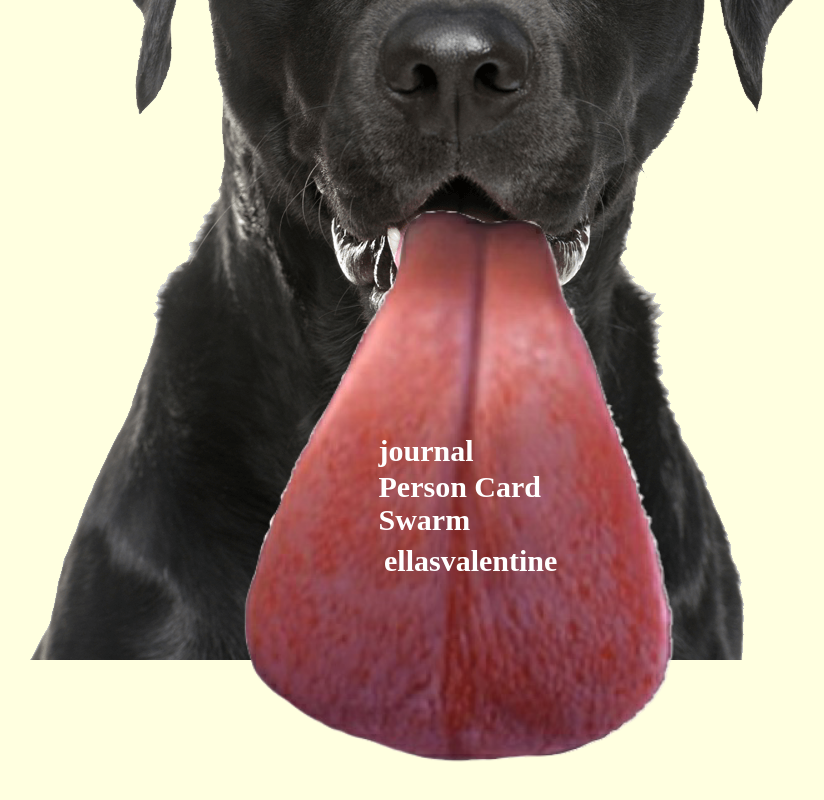
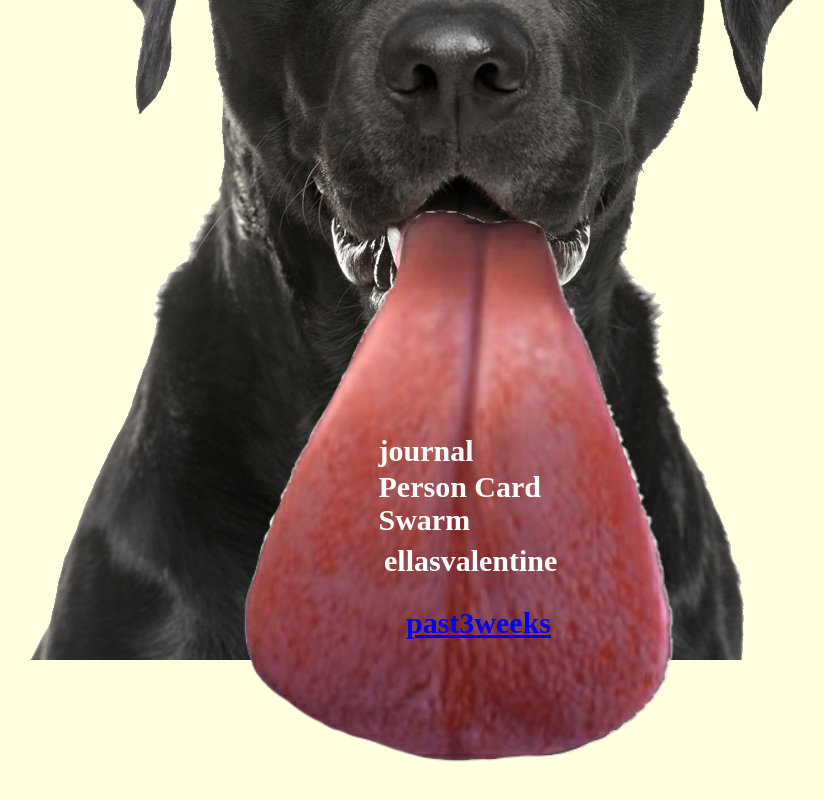
Before and after one commit to c23hc1/c23hc1.github.io, a plain HTML site: page index.html in a window 1280 px wide. Shown: the part 340-1140 px from the top of the page, without its empty margins (14-838 px from the left). Drawn offline with Linux system fonts and the light colour scheme.

Commit message:
Push to GitHub!

```diff
--- a/index.html
+++ b/index.html
@@ -92,6 +92,19 @@
 	color: white;
 	font-weight: bold;
 }
+
+#past3weeks{
+	left:40%;
+	top:40%;
+	position: relative;
+
+}
+#past3weeks{
+	text-decoration: none;
+	font-size: 30px;
+	color: white;
+	font-weight: bold;
+}
 @keyframes tongue-out{
 	from{background-position:0px -248px;}
 
@@ -123,6 +136,10 @@
 				<a href="ellasvalentine.html">ellasvalentine</a>
 			</div>
 
+			<div id="past3weeks">
+				<a href="past3weeks.html">past3weeks</a>
+			</div>
+
 		</div>
 	</div>
 
```
Also changed, not shown: journal.html (+4 -2 lines).
